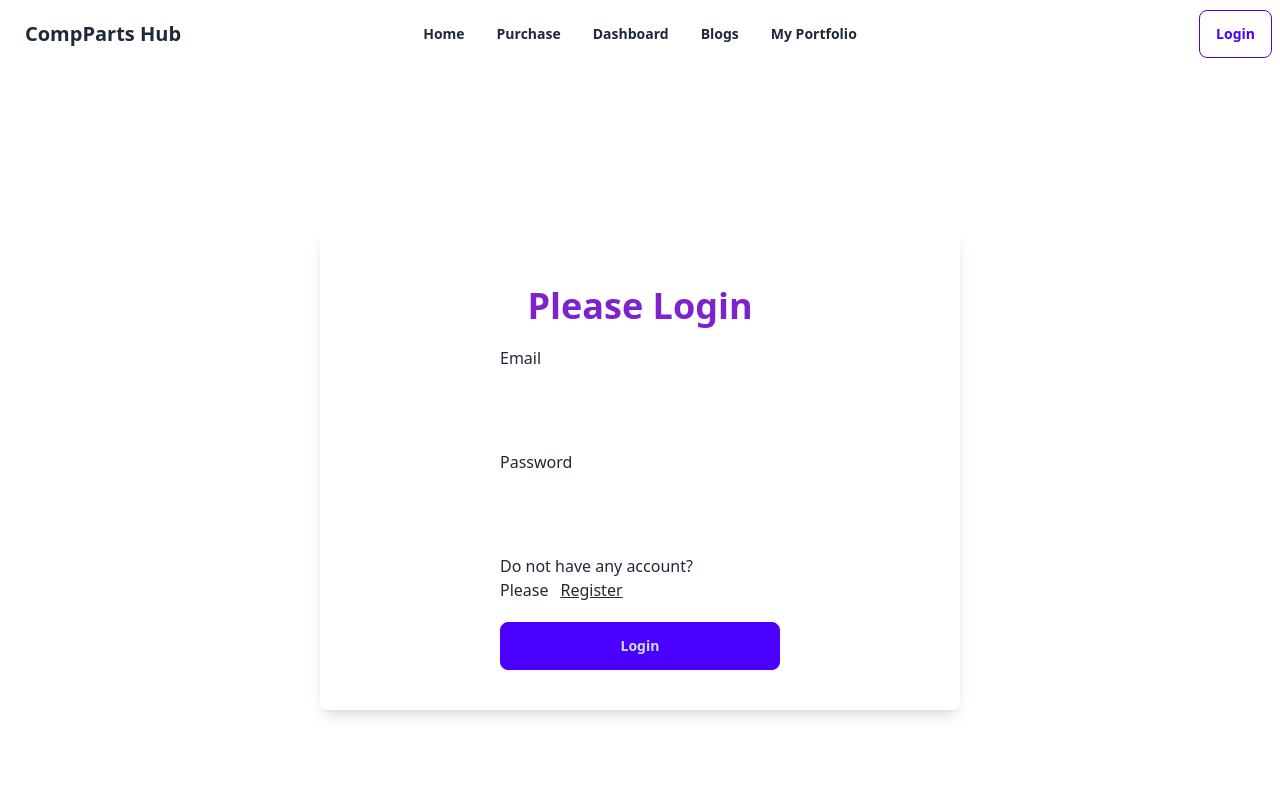
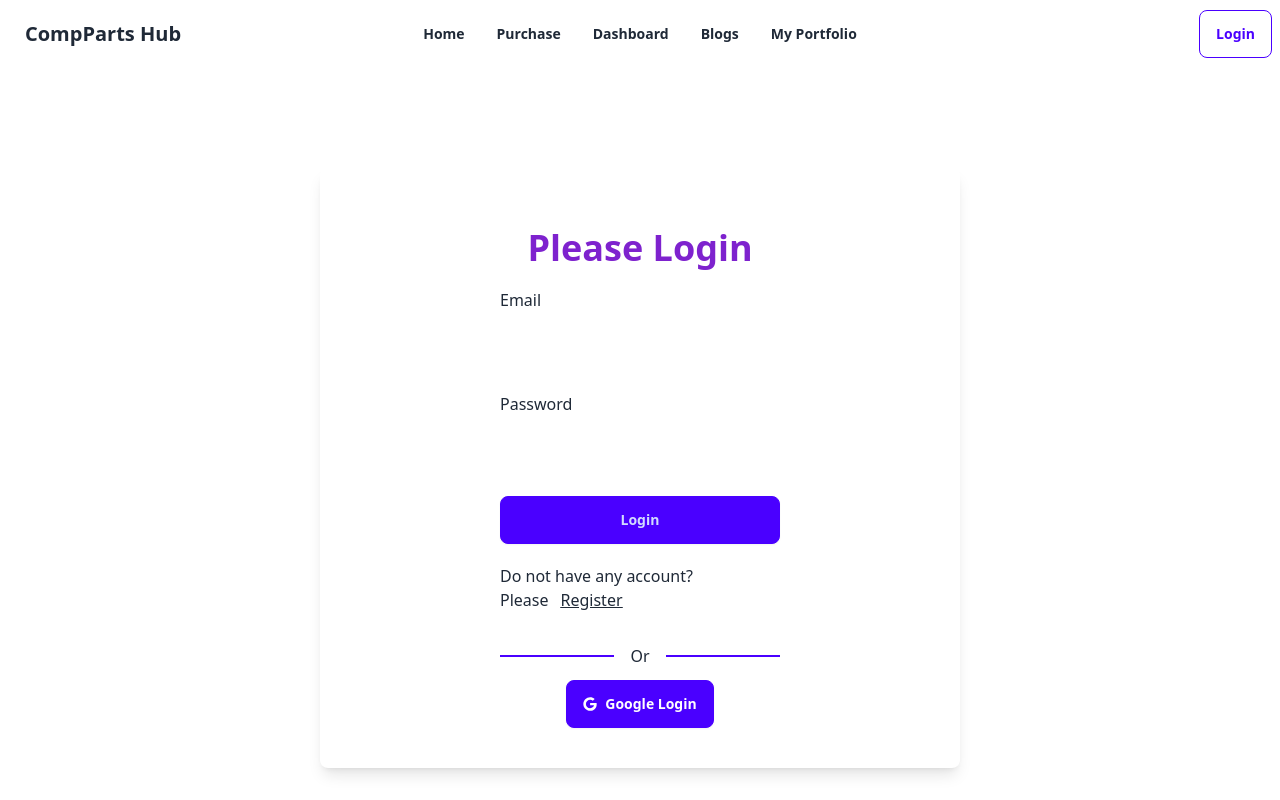
Before and after one commit to Nadim-Nion/parts-manufacturer-client, a React (Vite) app: page /login in a window 1280 px wide. Shown: the top 800 px of the page. Built offline with nearby package versions, Linux system fonts and the light colour scheme; no server answers.

Commit message:
Google Login implemented

```diff
--- /dev/null
+++ b/src/components/SocialLogin/SocialLogin.jsx
@@ -0,0 +1,41 @@
+import React from 'react';
+import { FaGoogle } from 'react-icons/fa6';
+import useAuth from '../../hooks/useAuth';
+import Swal from 'sweetalert2';
+
+const SocialLogin = () => {
+    const { googleSignIn, user } = useAuth();
+
+    const handleGoogleSignIn = () => {
+        googleSignIn()
+            .then(result => {
+                const googleLoggedUser = result.user;
+                console.log(googleLoggedUser);
+
+                Swal.fire({
+                    position: "top-end",
+                    icon: "success",
+                    title: `${user.displayName} logged-in successfully`,
+                    showConfirmButton: false,
+                    timer: 1500
+                });
+            })
+            .catch(error => {
+                console.log(error);
+            })
+    }
+
+    return (
+        <div>
+            <div className="divider divider-primary">Or</div>
+            <div className='flex justify-center'>
+                <button onClick={handleGoogleSignIn} className="btn btn-primary text-white">
+                    <FaGoogle />
+                    Google Login
+                </button>
+            </div>
+        </div>
+    );
+};
+
+export default SocialLogin;
--- a/src/pages/Login/Login.jsx
+++ b/src/pages/Login/Login.jsx
@@ -3,6 +3,7 @@ import { useForm } from "react-hook-form"
 import { Link } from 'react-router-dom';
 import useAuth from '../../hooks/useAuth';
 import Swal from 'sweetalert2';
+import SocialLogin from '../../components/SocialLogin/SocialLogin';
 
 const Login = () => {
     const { signIn } = useAuth();
@@ -55,13 +56,14 @@ const Login = () => {
                     <label>Password</label>
                     <input className='px-3 py-2' type='password' {...register("password", { required: true })} />
                     {errors.password?.type === 'required' && <p className='text-red-700'>Password is required</p>}
+                    <button type="submit" className="btn btn-primary">Login</button>
                     <p>
                         Do not have any account? Please
                         <span className="link ml-3">
                             <Link to="/register">Register</Link>
                         </span>
                     </p>
-                    <button type="submit" className="btn btn-primary">Login</button>
+                    <SocialLogin></SocialLogin>
                 </form>
             </div>
         </div>
--- a/src/pages/Register/Register.jsx
+++ b/src/pages/Register/Register.jsx
@@ -66,13 +66,13 @@ const Login = () => {
                     <label>Password</label>
                     <input className='px-3 py-2' type='password' {...register("password", { required: true })} />
                     {errors.password?.type === 'required' && <p className='text-red-700'>Password is required</p>}
+                    <button type="submit" className="btn btn-primary">Register</button>
                     <p>
                         Already have an account? Please
                         <span className="link ml-3">
                             <Link to="/login">Login</Link>
                         </span>
                     </p>
-                    <button type="submit" className="btn btn-primary">Register</button>
                 </form>
             </div>
         </div>
--- a/src/providers/AuthProvider.jsx
+++ b/src/providers/AuthProvider.jsx
@@ -1,4 +1,4 @@
-import { createUserWithEmailAndPassword, getAuth, onAuthStateChanged, signInWithEmailAndPassword, signOut, updateProfile } from 'firebase/auth';
+import { GoogleAuthProvider, createUserWithEmailAndPassword, getAuth, onAuthStateChanged, signInWithEmailAndPassword, signInWithPopup, signOut, updateProfile } from 'firebase/auth';
 import React, { createContext, useEffect, useState } from 'react';
 import app from '../firebase/firebase.config';
 
@@ -8,6 +8,7 @@ const auth = getAuth(app);
 const AuthProvider = ({ children }) => {
     const [user, setUser] = useState(null);
     const [loading, setLoading] = useState(true);
+    const googleProvider = new GoogleAuthProvider();
 
     const createUser = (email, password) => {
         setLoading(true);
@@ -19,10 +20,15 @@ const AuthProvider = ({ children }) => {
         return signInWithEmailAndPassword(auth, email, password);
     };
 
+    const googleSignIn = () => {
+        setLoading(true);
+        return signInWithPopup(auth, googleProvider);
+    };
+
     const logOut = () => {
         setLoading(true);
         return signOut(auth);
-    }
+    };
 
     const updateUserProfile = (name) => {
         setLoading(true);
@@ -53,6 +59,7 @@ const AuthProvider = ({ children }) => {
         signIn,
         updateUserProfile,
         logOut,
+        googleSignIn,
 
     };
 
```
